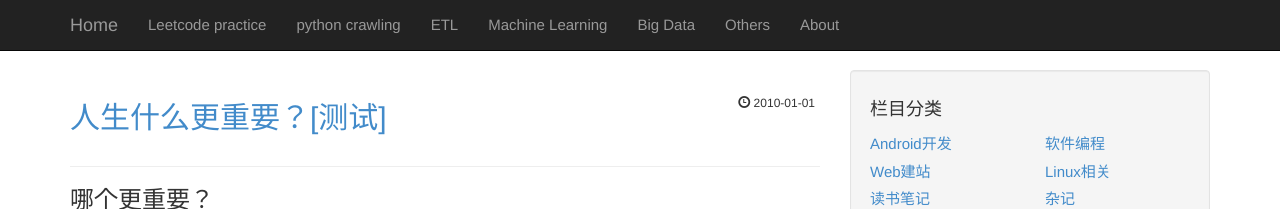
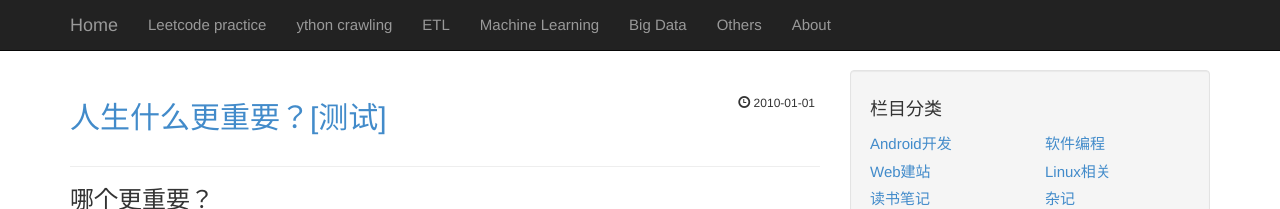
Before and after one commit to MoonBrillante/moonbrillante.github.io, a Jekyll site: the page built from index.html, in a window 1280 px wide. Shown: the top 209 px of the page. Built offline with Jekyll 4.4.1, drawn with Linux system fonts in a browser that asks for light colours; the list of posts is cut into pages by our own code.

Commit message:
Update _config.yml

```diff
--- a/_config.yml
+++ b/_config.yml
@@ -11,7 +11,7 @@ url: http://www.panxw.com
 domain: www.panxw.com
 all_categories: [
 ["leetcode","Leetcode practice","/posts/android.html"],
-["python crawling","python crawling","/posts/program.html"],
+["python crawling","ython crawling","/posts/program.html"],
 ["ETL", "ETL","/posts/web.html"],
 ["machine learniing","Machine Learning","/posts/linux.html"],
 ["big data","Big Data","/posts/read.html"],
```
